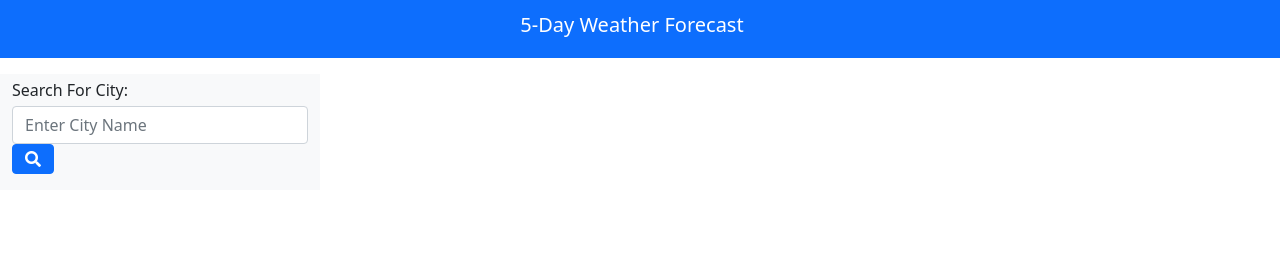
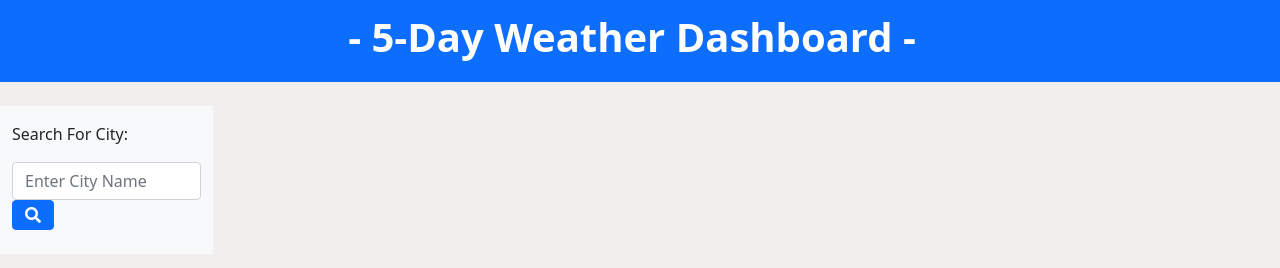
Before and after one commit to jalarcon95/5-Day-Weather-Forecast, a plain HTML site: page index.html in a window 1280 px wide. Drawn offline with nearby package versions, Linux system fonts and the light colour scheme.

Commit message:
minor changes and styling added

```diff
--- a/assets/css/style.css
+++ b/assets/css/style.css
@@ -0,0 +1,18 @@
+body {
+    background: rgb(243, 239, 239);
+}
+
+.h1 {
+    font-size: 40px;
+    font-weight: bolder;
+    text-align: center;
+}
+
+.searched-city {
+    background: rgb(243, 239, 239);
+}
+
+.searched-city:hover {
+
+    background-color: lightblue;
+}
--- a/assets/js/script.js
+++ b/assets/js/script.js
@@ -51,7 +51,7 @@ var displayCurrentData = function(city, data) {
     var iconCurrent = data.current.weather[0].icon;
 
     currentContainerEl.textContent = ""
-    currentContainerEl.setAttribute("class", "m-3 border col-10 text-center")
+    currentContainerEl.setAttribute("class", "m-5 border col-10 text-center")
     var divCityHeader = document.createElement("div")
     var headerCityDate = document.createElement("h2");
     var currentdate = moment().format("L");
--- a/index.html
+++ b/index.html
@@ -12,15 +12,15 @@
     <body>
 
         <nav class="navbar navbar-light bg-primary text-center">
-            <span class="navbar-brand mb-50 w-100 h1 text-white"> 5-Day Weather Forecast </span>
+            <span class="navbar-brand mb-50 w-100 h1 text-white"> - 5-Day Weather Dashboard - </span>
         </nav>
 
         <div class="container-fluid">
             <div class="row">
 
-                <div class="col-md-3 bg-light mt-3">
+                <div class="col-md-2 bg-light mt-4">
 
-                    <p class="search-instructions my-1"> Search For City: </p>
+                    <p class="search-instructions my-3"> Search For City: </p>
 
                     <form id="city-form">
                         <div class="input-container">
@@ -33,12 +33,12 @@
                         </div>
                     </form>
 
-                    <div id="search-history" class="mt-3">
+                    <div id="search-history" class="mt-4">
                     </div>
 
                 </div>
 
-                <div class="col-md-9 mt-2">
+                <div class="col-md-9 mt-3">
                     <div class="row">
                         <div id="current-container">
                         </div>
```
Also changed, not shown: 1 other file.
